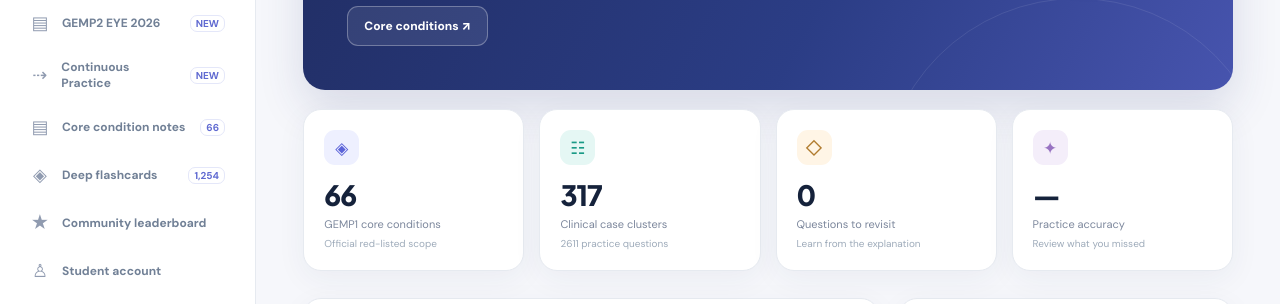
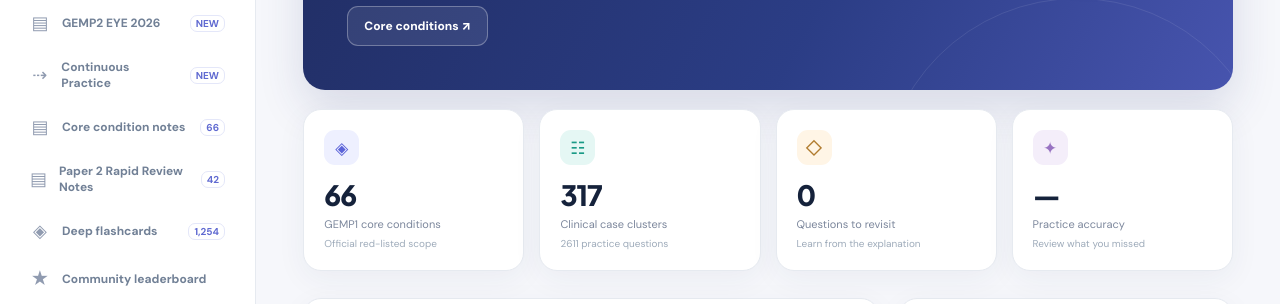
Before and after one commit to MuAaZy7/muaazmed, a plain HTML site: page index.html in a window 1280 px wide. Shown: the part 441-745 px from the top of the page. Drawn offline with Linux system fonts and the light colour scheme; a script that the page names is missing.

Commit message:
Link Paper 2 rapid review notes in MuaazMed navigation

```diff
--- a/index.html
+++ b/index.html
@@ -30,6 +30,7 @@
    <a href="gemp2-eye-2026.html"><span class="nav-icon">▤</span> GEMP2 EYE 2026 <span class="nav-count">NEW</span></a>
    <a data-nav="flow" href="#flow"><span class="nav-icon">⇢</span> Continuous Practice <span class="nav-count">NEW</span></a>
    <a data-nav="notes" href="#notes"><span class="nav-icon">▤</span> Core condition notes <span class="nav-count">66</span></a>
+   <a href="paper2-rapid-review.html"><span class="nav-icon">▤</span> Paper 2 Rapid Review Notes <span class="nav-count">42</span></a>
    <a data-nav="flashcards" href="flashcards.html#flashcards"><span class="nav-icon">◈</span> Deep flashcards <span class="nav-count">1,254</span></a>
    <a href="/leaderboard.html"><span class="nav-icon">★</span> Community leaderboard</a>
    <a href="/account.html"><span class="nav-icon">♙</span> Student account</a>
```
